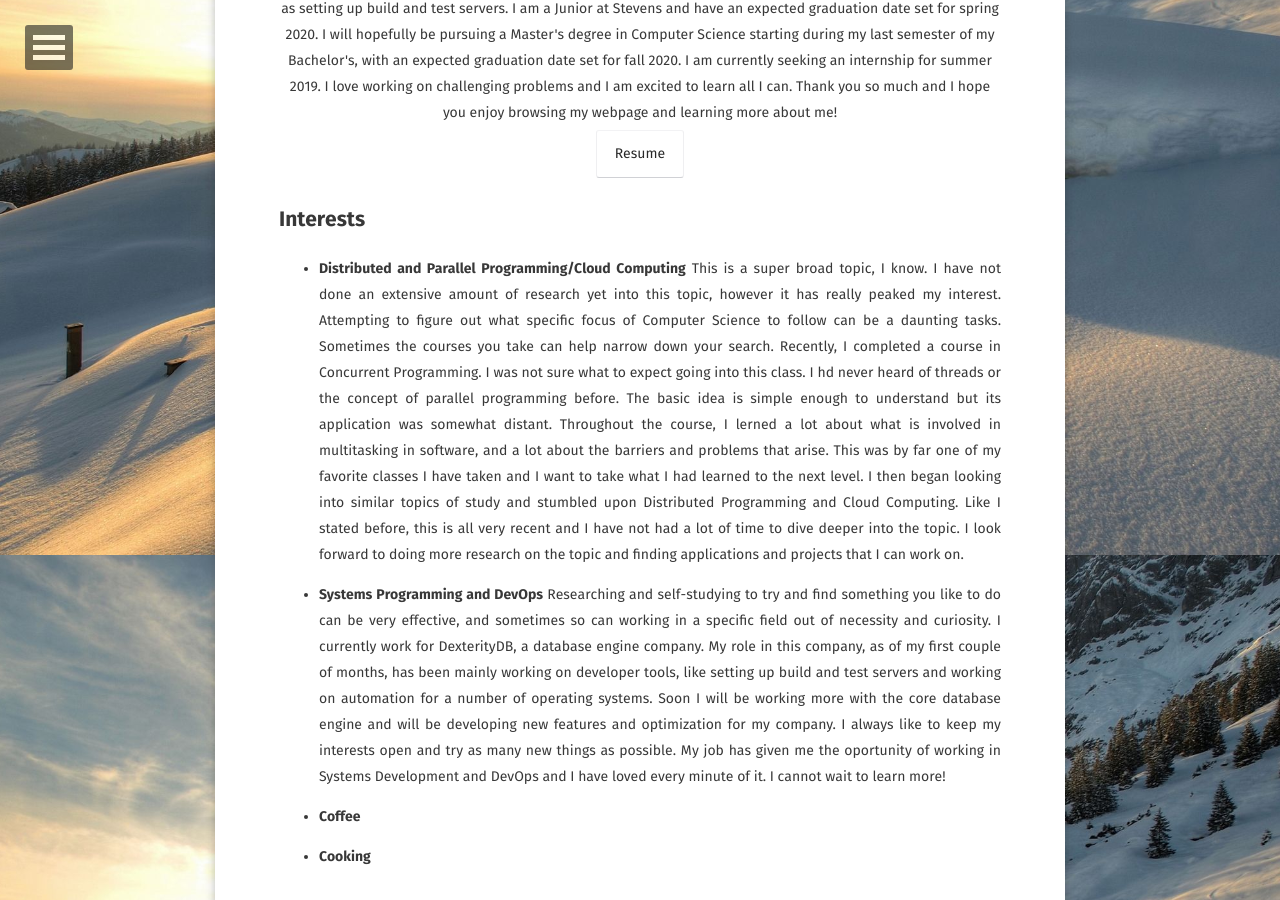
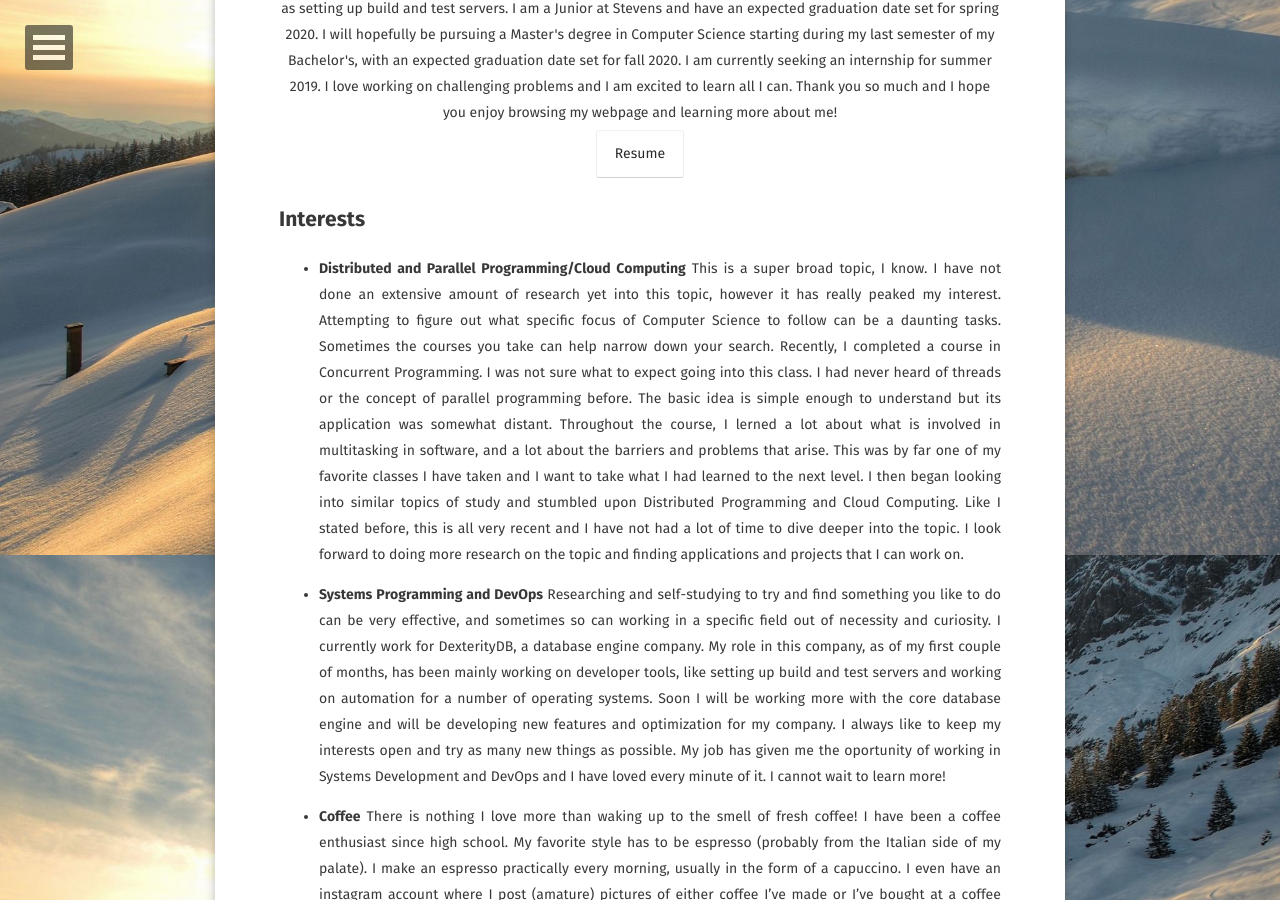
Before and after one commit to nburgdorfer/sample_website, a Jekyll site: the page built from about/index.md, in a window 1280 px wide and 900 px high, scrolled down 345 px. Built offline with Jekyll 4.4.1, drawn with Linux system fonts in a browser that asks for light colours; some web fonts are replaced; some of the changed text lies outside the part shown.

Commit message:
editing about page

```diff
--- a/about/index.md
+++ b/about/index.md
@@ -8,13 +8,16 @@ comments: false
 
 <center>Hi, I'm Nathaniel. I am a software developer and a Computer Science Undergrad at Stevens Institute of Technology. I currently work in Systems Development and DevOps, working on database engine features as well as setting up build and test servers. I am a Junior at Stevens and have an expected graduation date set for spring 2020. I will hopefully be pursuing a Master's degree in Computer Science starting during my last semester of my Bachelor's, with an expected graduation date set for fall 2020. I am currently seeking an internship for summer 2019. I love working on challenging problems and I am excited to learn all I can. Thank you so much and I hope you enjoy browsing my webpage and learning more about me!</center>
 
+
 <center><div markdown="0"><a href="../assets/files/resume.pdf" class="btn">Resume</a></div></center>
 
 ## Interests
-* <b>Distributed and Parallel Programming/Cloud Computing</b> This is a super broad topic, I know. I have not done an extensive amount of research yet into this topic, however it has really peaked my interest. Attempting to figure out what specific focus of Computer Science to follow can be a daunting tasks. Sometimes the courses you take can help narrow down your search. Recently, I completed a course in Concurrent Programming. I was not sure what to expect going into this class. I hd never heard of threads or the concept of parallel programming before. The basic idea is simple enough to understand but its application was somewhat distant. Throughout the course, I lerned a lot about what is involved in multitasking in software, and a lot about the barriers and problems that arise. This was by far one of my favorite classes I have taken and I want to take what I had learned to the next level. I then began looking into similar topics of study and stumbled upon Distributed Programming and Cloud Computing. Like I stated before, this is all very recent and I have not had a lot of time to dive deeper into the topic. I look forward to doing more research on the topic and finding applications and projects that I can work on.
+* <b>Distributed and Parallel Programming/Cloud Computing</b> This is a super broad topic, I know. I have not done an extensive amount of research yet into this topic, however it has really peaked my interest. Attempting to figure out what specific focus of Computer Science to follow can be a daunting tasks. Sometimes the courses you take can help narrow down your search. Recently, I completed a course in Concurrent Programming. I was not sure what to expect going into this class. I had never heard of threads or the concept of parallel programming before. The basic idea is simple enough to understand but its application was somewhat distant. Throughout the course, I lerned a lot about what is involved in multitasking in software, and a lot about the barriers and problems that arise. This was by far one of my favorite classes I have taken and I want to take what I had learned to the next level. I then began looking into similar topics of study and stumbled upon Distributed Programming and Cloud Computing. Like I stated before, this is all very recent and I have not had a lot of time to dive deeper into the topic. I look forward to doing more research on the topic and finding applications and projects that I can work on.
 
 * <b>Systems Programming and DevOps</b> Researching and self-studying to try and find something you like to do can be very effective, and sometimes so can working in a specific field out of necessity and curiosity. I currently work for DexterityDB, a database engine company. My role in this company, as of my first couple of months, has been mainly working on developer tools, like setting up build and test servers and working on automation for a number of operating systems. Soon I will be working more with the core database engine and will be developing new features and optimization for my company. I always like to keep my interests open and try as many new things as possible. My job has given me the oportunity of working in Systems Development and DevOps and I have loved every minute of it. I cannot wait to learn more!
 
-* <b>Coffee</b>
+* <b>Coffee</b> There is nothing I love more than waking up to the smell of fresh coffee! I have been a coffee enthusiast since high school. My favorite style has to be espresso (probably from the Italian side of my palate). I make an espresso practically every morning, usually in the form of a capuccino. I even have an instagram account where I post (amature) pictures of either coffee I've made or I've bought at a coffee shop. Here is a link if you are interested!
 
-* <b>Cooking</b>
+<center><div markdown="0"><a class="social-btn" href="http://instagram.com/grumpy_roast/" target="_blank" rel="noopener noreferrer"><i class="fa fa-fw fa-instagram"></i></a></div></center>
+
+* <b>Cooking</b> I am by no means a five-star chef; however, I have found an appreciation and a love of cooking in the past few years. I try to keep it simple and try new things!
```
Also changed, not shown: 1 other file.
